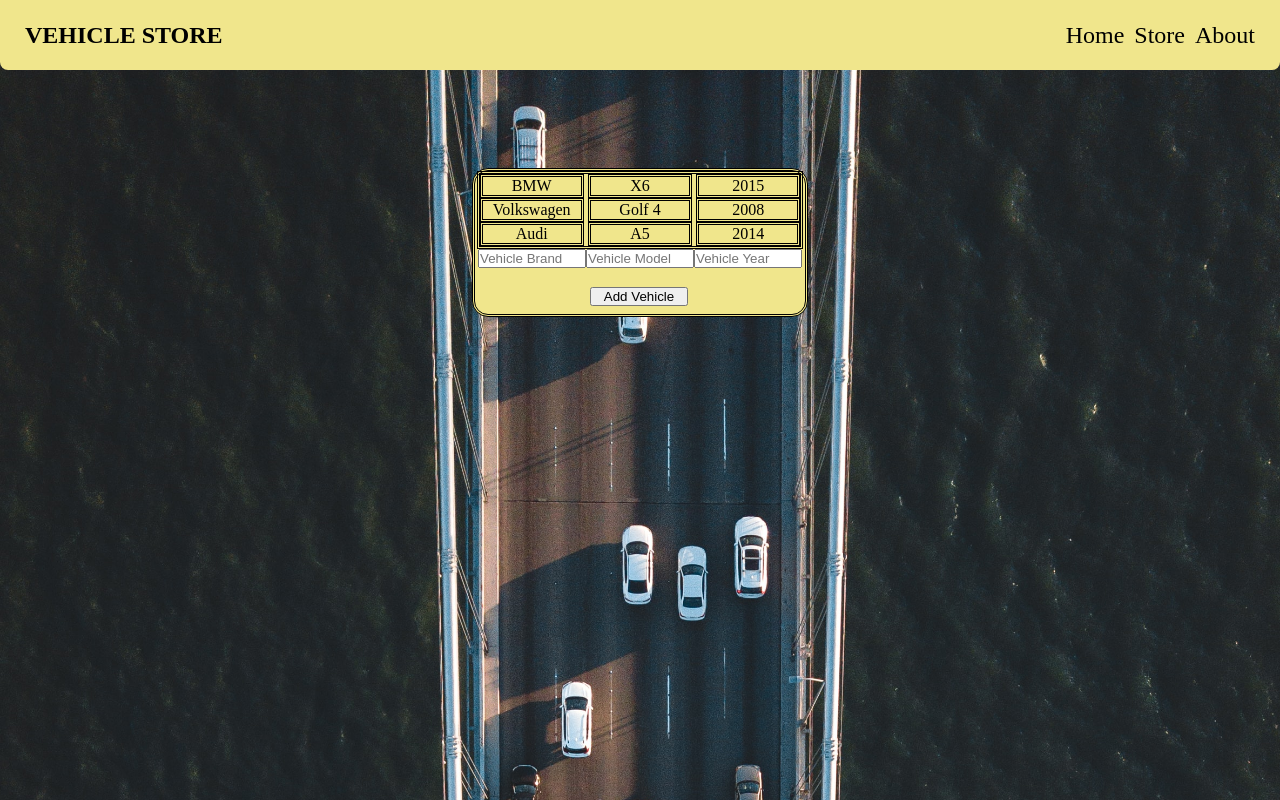
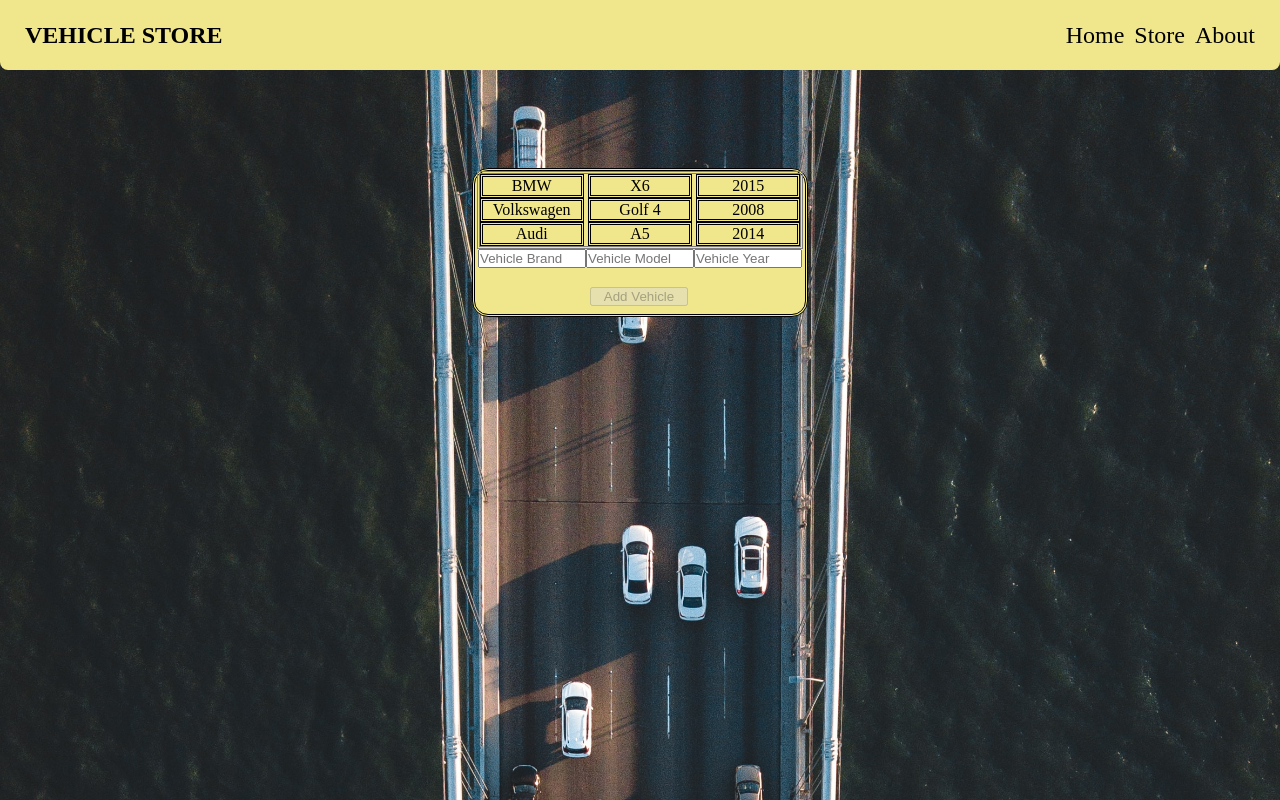
Before and after one commit to MarinB747/mono-wbsite, a React (Create React App) app: page /store in a window 1280 px wide. Built offline with nearby package versions, Linux system fonts and the light colour scheme.

Commit message:
validation of inputs

```diff
--- a/package.json
+++ b/package.json
@@ -4,6 +4,7 @@
   "private": true,
   "dependencies": {
     "@babel/plugin-proposal-decorators": "^7.12.1",
+    "@material-ui/core": "^4.11.3",
     "@testing-library/jest-dom": "^5.11.10",
     "@testing-library/react": "^11.2.5",
     "@testing-library/user-event": "^12.8.3",
--- a/src/Pages/Pages.css
+++ b/src/Pages/Pages.css
@@ -9,6 +9,7 @@
   margin-left: 20%;
   margin-right: 20%;
   margin-top: 50px;
+  animation: fadein 3s;
 }
 /* HOME */
 .home__title {
@@ -26,6 +27,8 @@
     opacity: 1;
   }
 }
+
+/* ABOUT US */
 .about__title {
   font-size: 3rem;
   margin-top: 150px;
--- a/src/Utillities/VehicleForm.js
+++ b/src/Utillities/VehicleForm.js
@@ -7,6 +7,7 @@ export default function VehicleForm() {
   const [vehicleBrand, setVehicleBrand] = useState("");
   const [vehicleModel, setVehicleModel] = useState("");
   const [vehicleYear, setVehicleYear] = useState("");
+  const [submitDisabled, setSubmitDisabled] = useState(true);
 
   return (
     <form
@@ -30,6 +31,11 @@ export default function VehicleForm() {
             if (e.target.value.match("^[a-zA-Z ]*$") != null) {
               setVehicleBrand(e.target.value);
             }
+            if (vehicleBrand && vehicleModel && vehicleYear !== "") {
+              setSubmitDisabled(false);
+            } else {
+              setSubmitDisabled(true);
+            }
           }}
         />
         <input
@@ -39,6 +45,11 @@ export default function VehicleForm() {
           value={vehicleModel}
           onChange={(e) => {
             setVehicleModel(e.target.value);
+            if (vehicleBrand && vehicleModel && vehicleYear !== "") {
+              setSubmitDisabled(false);
+            } else {
+              setSubmitDisabled(true);
+            }
           }}
         />
         <input
@@ -50,10 +61,19 @@ export default function VehicleForm() {
             if (e.target.value.match("^[0-9]{1,4}$") != null) {
               setVehicleYear(e.target.value);
             }
+            if (vehicleBrand && vehicleModel && vehicleYear !== "") {
+              setSubmitDisabled(false);
+            } else {
+              setSubmitDisabled(true);
+            }
           }}
         />
       </div>
-      <button className="vehicle__btn--submit" type="submit">
+      <button
+        className="vehicle__btn--submit"
+        type="submit"
+        disabled={submitDisabled}
+      >
         Add Vehicle
       </button>
     </form>
--- a/src/Utillities/VehicleList.js
+++ b/src/Utillities/VehicleList.js
@@ -5,8 +5,34 @@ import "./Utilities.css";
 
 export default function VehicleList() {
   const store = useContext(StoreContext);
+  const [sortedField, setSortedField] = useState(null);
   return useObserver(() => (
-    <ul className="vehicle__list">
+    <table className="vehicle__list">
+      {/* <ul>
+        <tr>
+          <th>
+            <button
+              type="button"
+              onClick={() => setSortedField("vehicleBrand")}
+            >
+              Brand
+            </button>
+          </th>
+          <th>
+            <button
+              type="button"
+              onClick={() => setSortedField("vehicleModel")}
+            >
+              Model
+            </button>
+          </th>
+          <th>
+            <button type="button" onClick={() => setSortedField("vehicleYear")}>
+              Year
+            </button>
+          </th>
+        </tr>
+     </ul>  */}
       <ul className="vehicle__list--wrapper">
         {store.vehicleBrand.map((vehicleBrand) => (
           <li className="vehicle__column" key={vehicleBrand}>
@@ -28,6 +54,6 @@ export default function VehicleList() {
           </li>
         ))}
       </ul>
-    </ul>
+    </table>
   ));
 }
```
Also changed, not shown: src/Components/Footer.js (deleted), 1 other file (tests, documents, lock files or other folders).
